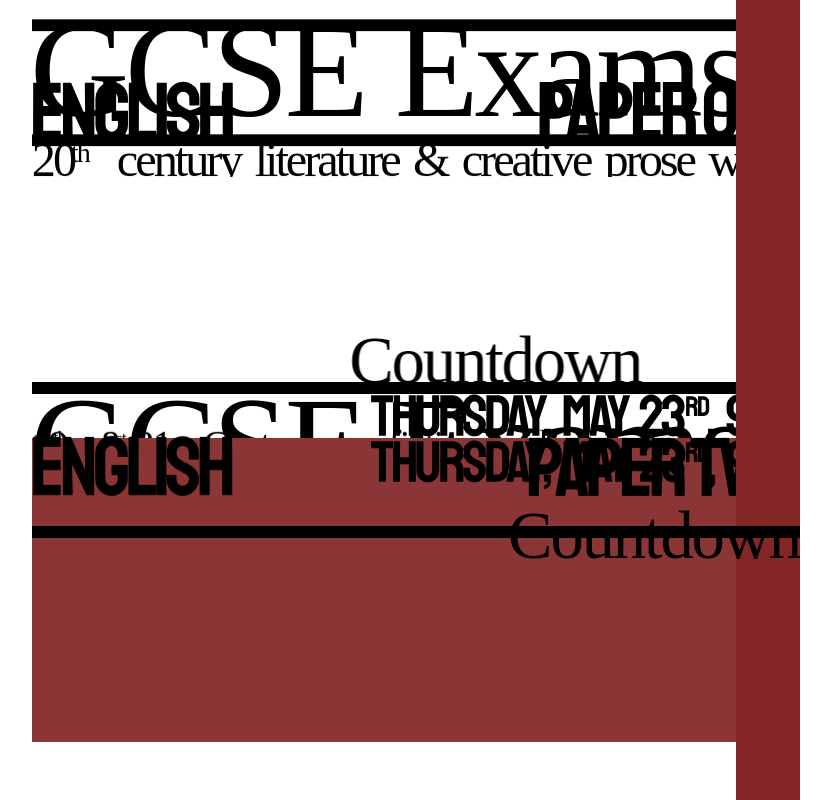
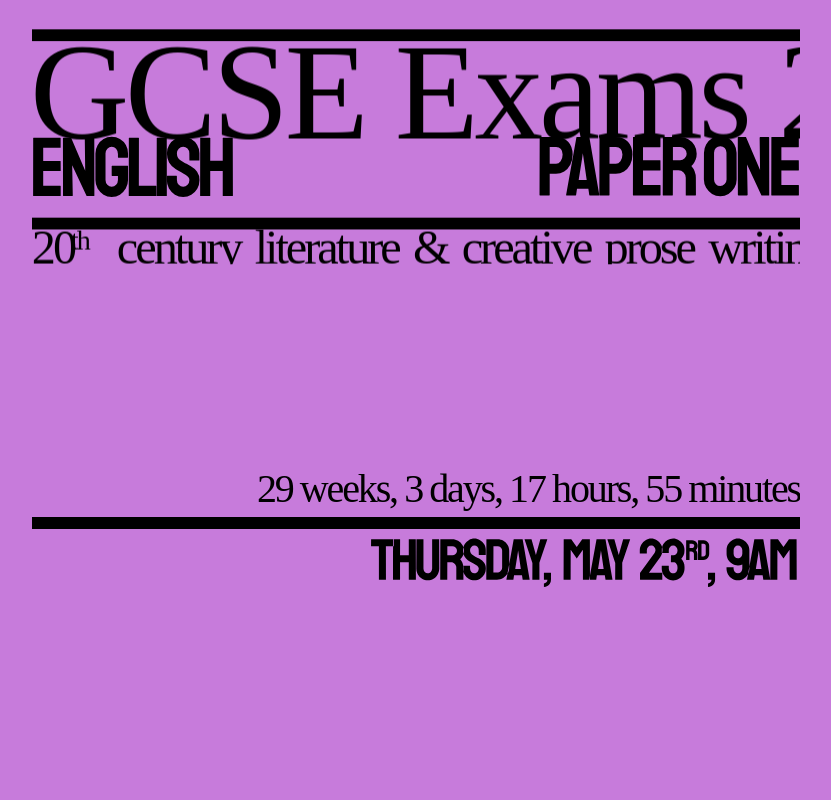
Before and after one commit to bergamotBen/GCSECountdown, a website: page html/third.html in a window 1280 px wide. Shown: the whole page, without its empty margins (224-1055 px from the left). Drawn offline with Linux system fonts and the light colour scheme.

Commit message:
it works fullscreen

```diff
--- a/html/third.css
+++ b/html/third.css
@@ -1,5 +1,6 @@
 body {
   margin: 0;
+  background-color: #c77bdb;
 }
 
 .wrapper {
@@ -18,7 +19,7 @@ body {
   flex: 1;
   justify-content: right;
   align-items: center;
-  /* height: 100vh; */
+  height: 100vh;
   transform-style: preserve-3d;
 }
 .deep {
@@ -35,26 +36,16 @@ img {
   width: 60vw;
 }
 
-.space {
-  height: 25vh;
-}
 .countdown {
   font-family: staatliches;
   letter-spacing: -1.6pt;
   word-spacing: -0.5pt;
-  text-align: right;
   margin-bottom: -1vh;
-  font-size: 50pt;
-}
-
-.background,
-.foreground {
-  justify-content: center;
-  align-items: center;
+  font-size: 30pt;
 }
 
 .line {
-  background-color: black;
+  /* background-color: black; */
   height: 1.5vh;
   width: 60vw;
 }
@@ -62,81 +53,84 @@ img {
 .section1 {
   font-size: 2rem;
   padding: 2rem;
-  background-color: #852626;
-  color: white;
-  height: 100vh;
+  height: 300vh;
 }
 .section2 {
   font-size: 2rem;
   padding: 2rem;
-  background-color: #8a3636;
-  color: white;
-  height: 30vh;
+  height: 60vh;
 }
 
 .first1 {
   position: absolute;
-  top: -730px;
+  top: -700px;
+  background-color: black;
 }
 .series1 {
   position: absolute;
-  top: -315px;
+  top: -270px;
+  min-height: fit-content;
 }
 .paper1 {
   position: absolute;
-  top: 80px;
+  top: 135px;
 }
 .second1 {
   position: absolute;
-  top: -385px;
+  top: -135px;
+  background-color: black;
 }
 .title1 {
   position: absolute;
-  top: -100px;
+  top: 75px;
 }
 
 #stamp1 {
   position: absolute;
-  top: 245px;
+  top: 465px;
 }
 .third1 {
   position: absolute;
-  top: 370px;
+  top: 640px;
+  background-color: black;
 }
 .date1 {
   position: absolute;
-  top: 10px;
+  top: 910px;
 }
 
 .first2 {
   position: absolute;
-  top: ;
+  top: 2218px;
+  background-color: black;
 }
 .series2 {
   position: absolute;
-  top: ;
+  top: 1615px;
 }
 .paper2 {
   position: absolute;
-  top: ;
+  top: 2120px;
+}
+.second2 {
+  position: absolute;
+  top: 2408px;
+  background-color: black;
 }
 .title2 {
   position: absolute;
-  top: ;
-}
-.second1 {
-  position: absolute;
-  top: ;
+  top: 2105px;
 }
 #stamp2 {
   position: absolute;
-  top: ;
+  top: 2666px;
 }
 .third2 {
   position: absolute;
-  top: ;
+  top: 2950px;
+  background-color: black;
 }
 .date2 {
   position: absolute;
-  top: ;
+  top: 2720px;
 }
--- a/html/third.html
+++ b/html/third.html
@@ -15,10 +15,9 @@
         <img src="/GCSECountdown/assets/EPaperOne.svg" class="fore paper1" />
         <div class="line second1 deep"></div>
         <img src="/GCSECountdown/assets/20thCent.svg" class="back title1" />
-        <div class="space fore"></div>
-        <div class="countdown deep" id="stamp1">Countdown</div>
-        <div class="line third1 back" />
-        <img src="/GCSECountdown/assets/May23rd.svg" class="fore date1" />
+        <div class="countdown fore" id="stamp1"></div>
+        <div class="line third1 back"></div>
+        <img src="/GCSECountdown/assets/May23rd.svg" class="deep date1" />
       </div>
       <div class="paper">
         <div class="section1"></div>
@@ -27,9 +26,8 @@
         <img src="/GCSECountdown/assets/EPaperTwo.svg" class="back paper2" />
         <div class="line second2 fore"></div>
         <img src="/GCSECountdown/assets/21stCent.svg" class="deep title2" />
-        <div class="space back"></div>
-        <div class="countdown fore" id="stamp2">Countdown</div>
-        <div class="line third2 deep" />
+        <div class="countdown fore" id="stamp2"></div>
+        <div class="line third2 deep"></div>
         <img src="/GCSECountdown/assets/June6th.svg" class="fore date2" />
         <div class="end fore"></div>
         <div class="section2"></div>
@@ -37,3 +35,4 @@
     </div>
   </body>
 </html>
+<script src="/GCSECountdown/js/countdown.js"></script>
```
